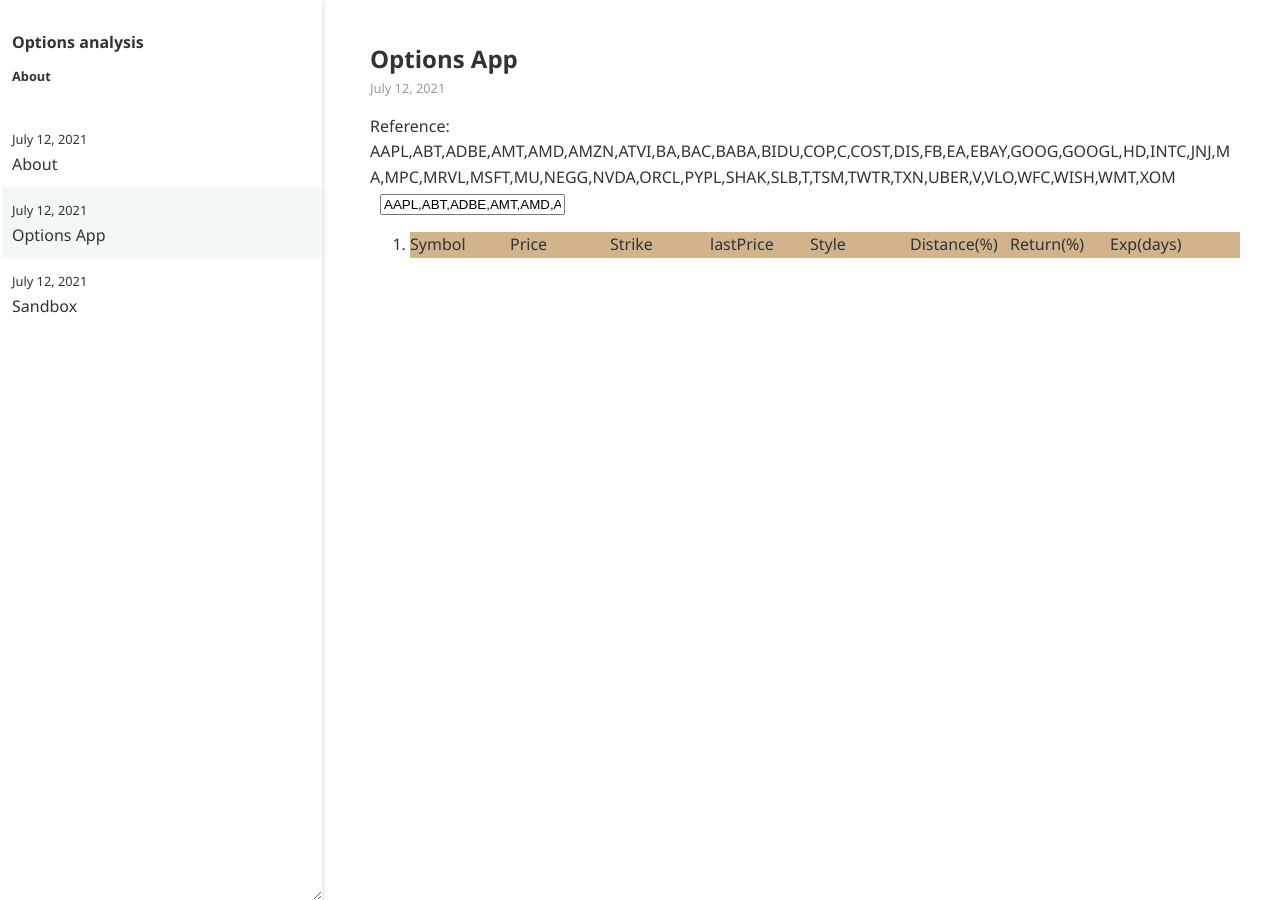
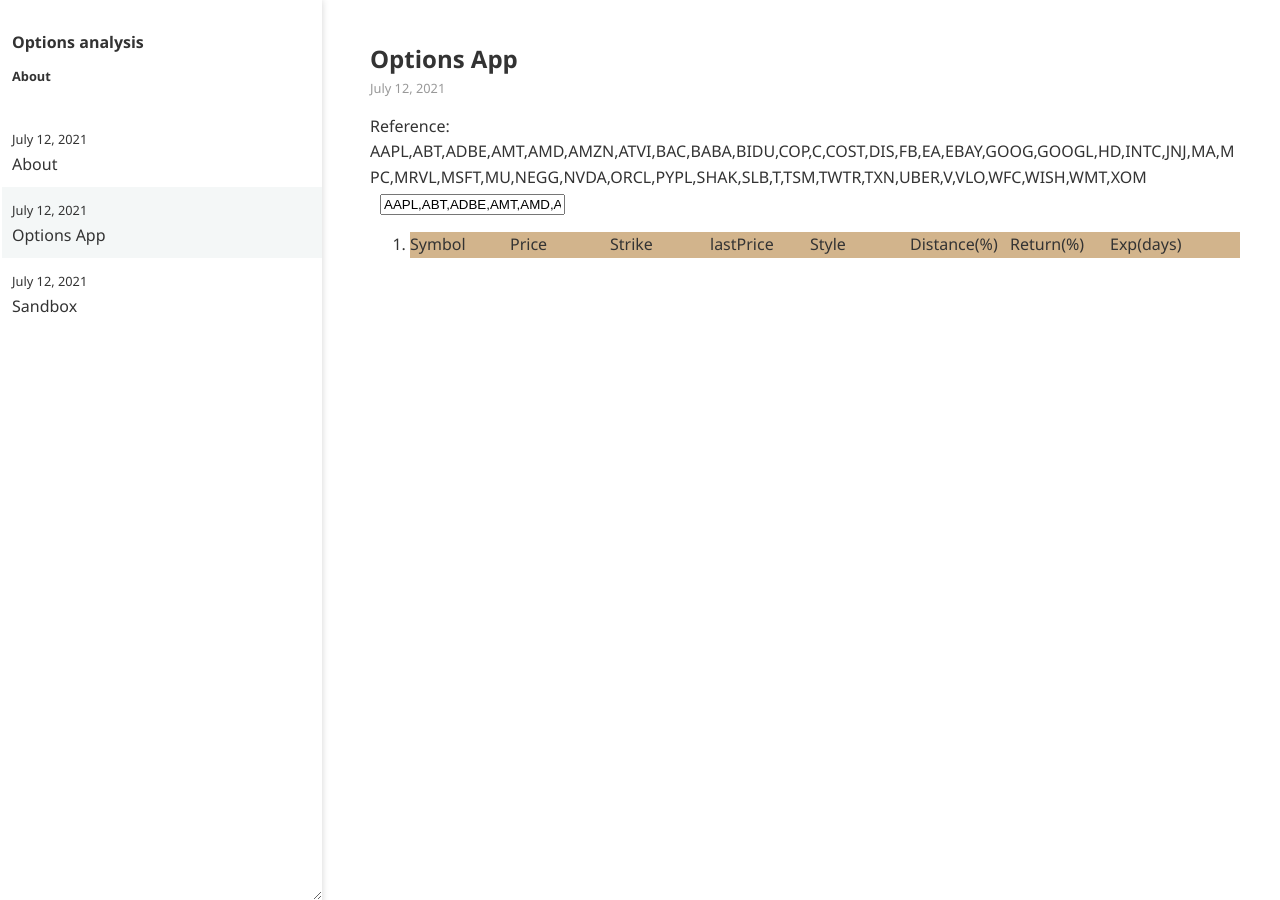
Before and after one commit to Chipingai/Chipingai.github.io, a Jekyll site: the page _posts/2021-07-12-options-app.html, which Jekyll copies as it is, in a window 1280 px wide. Built offline with Jekyll 4.4.1, drawn with Linux system fonts in a browser that asks for light colours.

Commit message:
Update 2021-07-12-options-app.html

```diff
--- a/_posts/2021-07-12-options-app.html
+++ b/_posts/2021-07-12-options-app.html
@@ -1,6 +1,6 @@
 <div>
 
-<span style="word-wrap:break-word">Reference: AAPL,ABT,ADBE,AMT,AMD,AMZN,ATVI,BA,BAC,BABA,BIDU,COP,C,COST,DIS,FB,EA,EBAY,GOOG,GOOGL,HD,INTC,JNJ,MA,MPC,MRVL,MSFT,MU,NEGG,NVDA,ORCL,PYPL,SHAK,SLB,T,TSM,TWTR,TXN,UBER,V,VLO,WFC,WISH,WMT,XOM</span>
+<span style="word-wrap:break-word">Reference: AAPL,ABT,ADBE,AMT,AMD,AMZN,ATVI,BAC,BABA,BIDU,COP,C,COST,DIS,FB,EA,EBAY,GOOG,GOOGL,HD,INTC,JNJ,MA,MPC,MRVL,MSFT,MU,NEGG,NVDA,ORCL,PYPL,SHAK,SLB,T,TSM,TWTR,TXN,UBER,V,VLO,WFC,WISH,WMT,XOM</span>
 
 <br>
 
```
